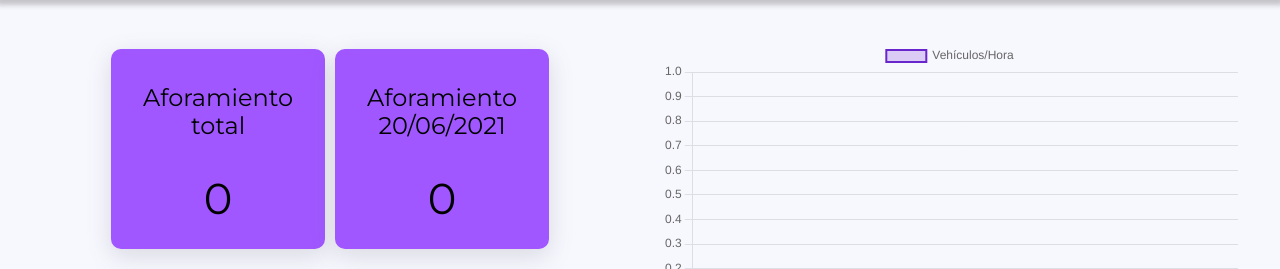
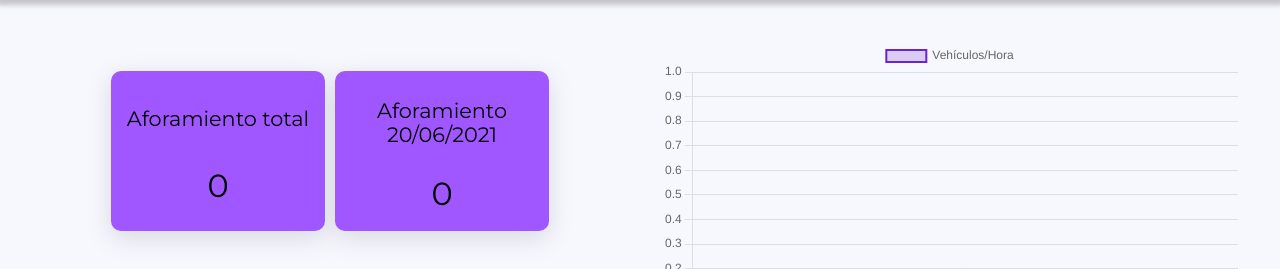
Before and after one commit to iesgrancapitan-proyectos/202021daw_junio_sistema_aforado_inteligente_vehiculos-anxxt, a PHP site: page / in a window 1280 px wide. Shown: the part 113-382 px from the top of the page. Run offline with PHP 8.4, Linux system fonts and the light colour scheme; data that the repository does not hold is empty; some libraries are stand-ins or nearby versions.

Commit message:
cambiado css desktop para los cuadrados

```diff
--- a/interfaz_web/css/main.sass
+++ b/interfaz_web/css/main.sass
@@ -88,18 +88,15 @@ main
       border-radius: 10px
       box-shadow: 0px 7px 25px 0px rgba(100, 100, 111, 0.2)
       margin: 5px
-      @include desktop
-        height: 25vh
       p
         font-size: 1.2rem
         text-align: center
         padding: 10px
         @include tablet
-          font-size: 1.5rem
+          font-size: 1.3rem
       span#num
-        font-size: 2.3rem
-        @include tablet
-          font-size: 2.7rem
+        font-size: 2rem
+
   table
     margin-top: 10px
     margin-bottom: 10px
@@ -110,11 +107,11 @@ main
   th
     font-size: 1.25rem
     @include tablet
-      font-size: 1.6rem
+      font-size: 1.4rem
   td
     font-size: 1.1rem
     @include tablet
-      font-size: 1.45rem
+      font-size: 1.3rem
   th, td
     text-align: center
     padding: 5px
```
Also changed, not shown: interfaz_web/css/main.css (+4 -16 lines), interfaz_web/css/main.min.css (+1 -1 lines).
